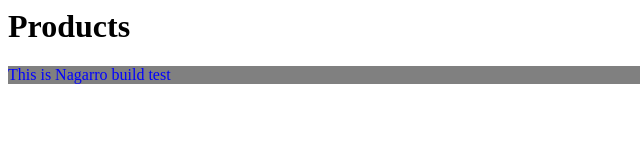
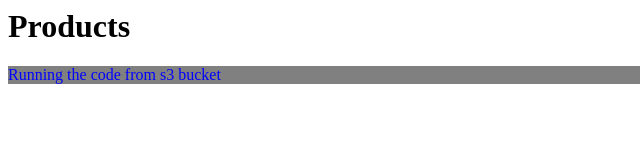
Before and after one commit to giridharpatti/dockertest, a plain HTML site: page index.html in a window 1280 px wide. Shown: the full height of the page, 0-640 px from the left. Drawn offline with Linux system fonts and the light colour scheme.

Commit message:
Update index.html

```diff
--- a/index.html
+++ b/index.html
@@ -4,6 +4,6 @@
    </head>
    <body>
       <h1>Products</h1>
-      <p style="color:blue; background-color:gray;" >This is Nagarro build test</p>
+      <p style="color:blue; background-color:gray;" >Running the code from s3 bucket</p>
    </body>
 </html>
```
